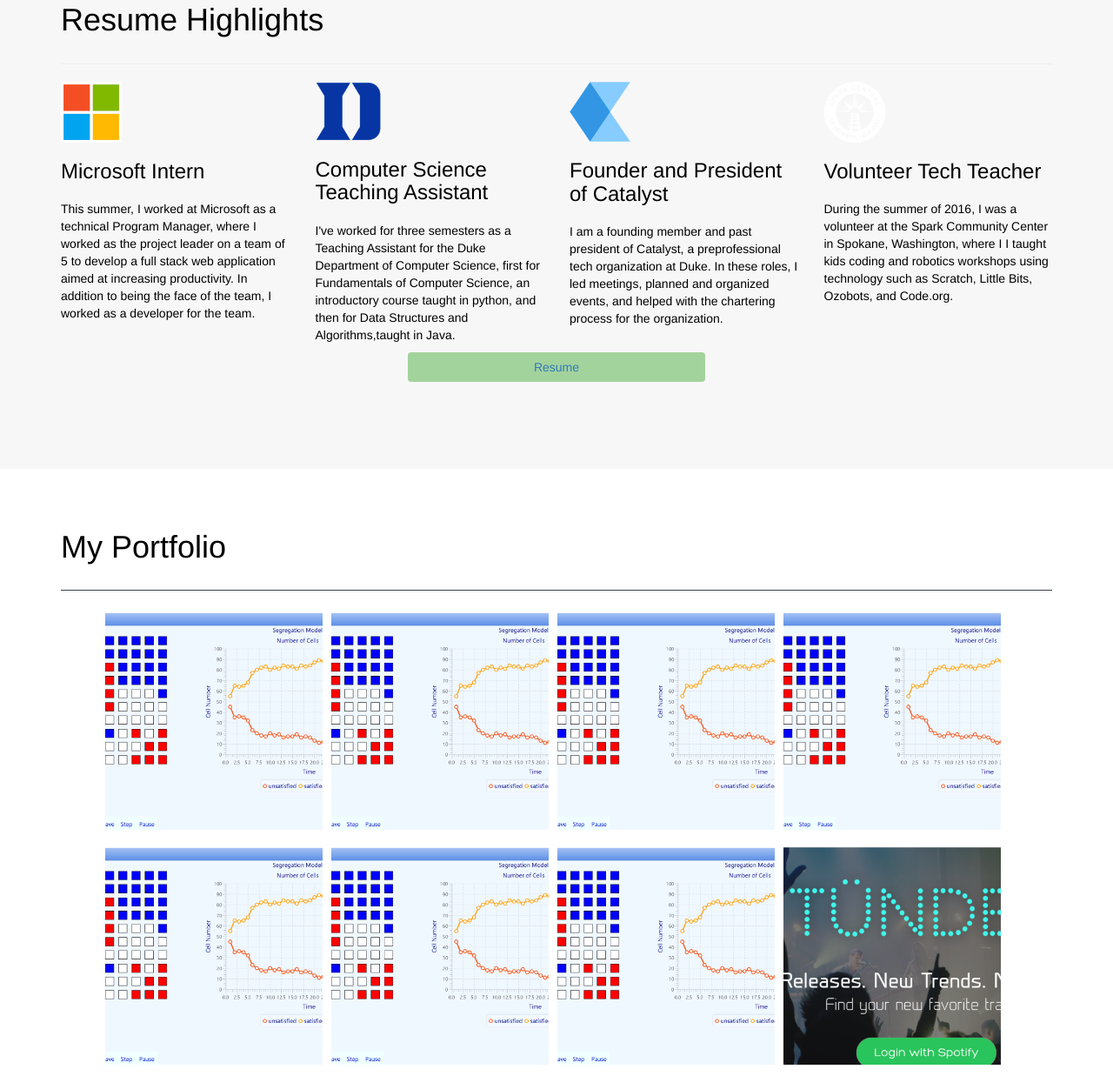
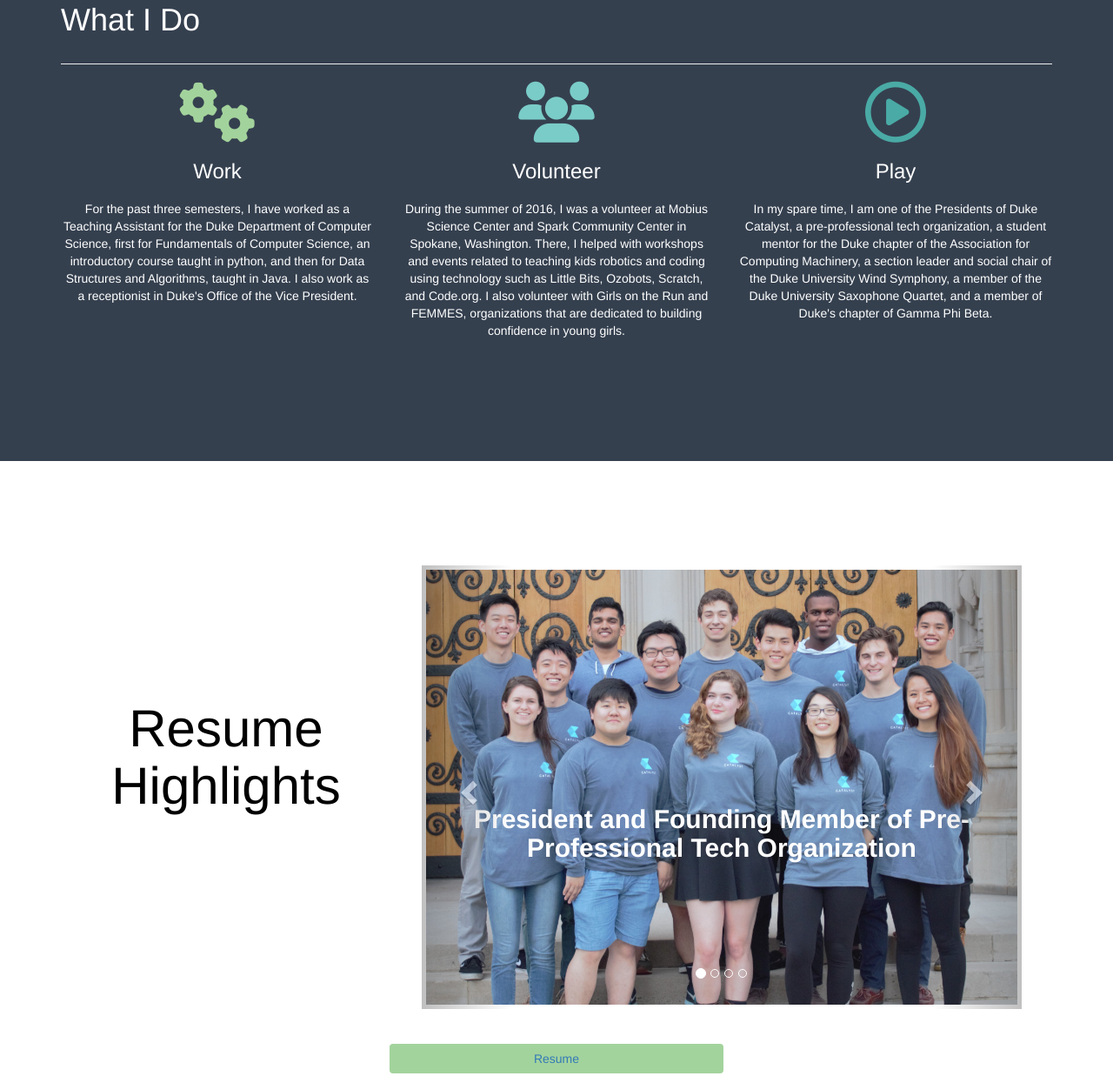
Before and after one commit to lmc64/Personal-Website, a plain HTML site: page webpage.html in a window 1280 px wide. Shown: the part 1498-2735 px from the top of the page at 87% size. Drawn offline with nearby package versions, Linux system fonts and the light colour scheme.

Commit message:
reformatting about section and colors

```diff
--- a/css/main.css
+++ b/css/main.css
@@ -49,6 +49,28 @@ h4 {
     background-color:#E5E5E5;
 }
 
+
+#highlight .item{
+    text-align: center;
+    padding-bottom: 30px;
+}
+
+#highlight .cogs{
+   color:#a3d39c;
+}
+
+#highlight .group{
+    color:#7accc8;
+}
+
+#highlight .play{
+    color:#4aaaa5;
+}
+
+#highlight .button{
+    text-align:  center;
+}
+
 .projects {
     size:100%;
     padding: 0;
@@ -61,13 +83,13 @@ h4 {
     margin: auto;
 }
 .projects li {
+    margin-left:30%;
     margin: 5px;
     margin-bottom: 15px;
     font-size:12pt;
-    display:relative;
     float: left;
-    height:250px;
-    width: 250px;
+    height:300px;
+    width: 350px;
     text-align: center;
     transition: all 0.2s ease-in-out;
 }
@@ -281,6 +303,17 @@ input.btn:hover{
     font-size: 60px;
 }
 
+#resHigh .container {
+    margin-bottom: 0px;
+    padding-bottom: 0px;
+    padding-top: 100px;
+}
+
+.button {
+    margin-top: 20px;
+    margin-bottom: 30px;
+}
+
 .footer{
     color:#222222;
     background-color:#E5E5E5;
--- a/webpage.html
+++ b/webpage.html
@@ -85,108 +85,129 @@
 	</div>
 
 	<!--Highlights-->
-	<div class="gray" id="highlight">
+	<div class="inverse" id="highlight">
 		<div class="container">
-			<h1>Resume Highlights</h1>
+			<h1>What I Do</h1>
 			<hr>
 			<div class="row">
-				<div class="col-sm-3 item">
-					<img src="img/microsoft.png" width="70px">
-					<h3>Microsoft Intern</h3>
-					<p>This summer, I worked at Microsoft as a technical Program Manager, where I worked as the project leader on a team of 5 to
-						develop a full stack web application aimed at increasing productivity. In addition to being the face of the team, I worked
-						as a developer for the team.
-					</p>
+				<div class="col-sm-4 item">
+					<i class="icon cogs fa fa-cogs fa-5x"></i>
+					<h3>Work</h3>
+					<p>For the past three semesters, I have worked as a Teaching Assistant for the Duke Department of Computer Science, first
+						for Fundamentals of Computer Science, an introductory course taught in python, and then for Data Structures and Algorithms,
+						taught in Java. I also work as a receptionist in Duke's Office of the Vice President.</p>
 				</div>
-				<div class="col-sm-3 item">
-					<img src="img/duke_logo_lighter.png" width="80px">
-					<h3>Computer Science Teaching Assistant</h3>
-					<p> I've worked for three semesters as a Teaching Assistant for the Duke Department of Computer Science, first for Fundamentals of Computer Science, an
-						introductory course taught in python, and then for Data Structures and Algorithms,taught in Java. </p>
+				<div class="col-sm-4 item">
+					<i class="icon group fa fa-group fa-5x"></i>
+					<h3>Volunteer</h3>
+					<p>During the summer of 2016, I was a volunteer at Mobius Science Center and Spark Community Center in Spokane, Washington.
+						There, I helped with workshops and events related to teaching kids robotics and coding using technology
+						such as Little Bits, Ozobots, Scratch, and Code.org. I also volunteer with Girls on the Run and FEMMES,
+						organizations that are dedicated to building confidence in young girls.</p>
 				</div>
-				<div class="col-sm-3 item">
-					<img src="img/catalyst_logo.png" width="70px">
-					<h3>Founder and President of Catalyst</h3>
-					<p>I am a founding member and past president of Catalyst, a preprofessional tech organization at Duke. In these roles, I led meetings, planned and organized
-						events, and helped with the chartering process for the organization.
-					</p>
-				</div>
-				<div class="col-sm-3 item">
-					<img src="img/sparkcentral_logo.png" width="70px">
-					<h3>Volunteer Tech Teacher</h3>
-					<p>During the summer of 2016, I was a volunteer at the Spark Community Center in Spokane, Washington, where I
-						I taught kids coding and robotics workshops using technology
-						such as Scratch, Little Bits, Ozobots, and Code.org.
+				<div class="col-sm-4 item">
+					<i class="icon play fa fa-play-circle-o fa-5x"></i>
+					<h3>Play</h3>
+					<p>In my spare time, I am one of the Presidents of Duke Catalyst, a pre-professional tech organization, a student mentor for
+						the Duke chapter of the Association for Computing Machinery, a section leader and social chair of the Duke University Wind Symphony,
+						a member of the Duke University Saxophone Quartet, and a member of Duke's chapter of Gamma Phi Beta.
 					</p>
 				</div>
 			</div>
-			<a href="files/Larissa_Cox_Resume.pdf" download="LarissaCoxResume">
-				<div class="button">
-					<input type="get" action="files/Larissa_Cox_Resume.pdf" class="btn btn-large"  value="Resume">
-				</div>
-			</a>
 		</div>
 	</div>
 
-	<!--Portfolio Test
-	<div class="default" id="portfolio">
-		<div class="container">
-			<h1>My Portfolio</h1>
-			<hr>
-			<div class="projects">
-				<div class="row">
-					<a href="#" data-target="#huffman" data-toggle="modal">
-					<div class="col-sm-3 img-darken" id="huffman-icon">
-						<div class="img-darken-overlay"></div>
-						<b>Huffman Compression Suite</b>
-					</div>
-					</a>
-					<div class="col-sm-3 img-darken">
-						<a href="#autocomplete"  data-target="#autocomplete" data-toggle="modal"><b>Autocomplete Algorithm</b></a>
-					</div>
-					<div class="col-sm-3 img-darken">
-						<a href="#cache"  data-target="#cache" data-toggle="modal"><b>Cache Simulator</b></a>
-					</div>
-					<div class="col-sm-3 img-darken">
-						<a href="#game"  data-target="#game" data-toggle="modal"><b>Strategy Game</b></a>
-					</div>
-					<div class="col-sm-3 img-darken">
-						<a href="#cell-society"  data-target="#cell-society" data-toggle="modal"><b>Cellular Automata Simulator</b></a>
-					</div>
-					<div class="col-sm-3 img-darken">
-						<a href="#slogo"  data-target="#slogo" data-toggle="modal"><b>Simple Logo Turtle Environment</b></a>
-					</div>
-					<div class="col-sm-3 img-darken">
-						<a href="#VOOGASalad"  data-target="#VOOGASalad" data-toggle="modal"><b>Game Authoring Environment</b></a>
-					</div>
-					<div class="col-sm-3 img-darken" id="tunder-icon">
-						<a href="#Tunder"  data-target="#tunder" data-toggle="modal"><b>Tunder Music Discovery App</b></a>
+	<!--Resume Highlights-->
+<div class="default" id="resHigh">
+	<div class="container">
+	<div class="col-md-4">
+		<h1>Resume Highlights</h1>
+	</div>
+	<div class="col-md-8">
+		<div id="myCarousel" class="carousel slide" data-ride="carousel" data-interval="10000">
+
+			<!-- Indicators -->
+			<ol class="carousel-indicators">
+			<li data-target="#myCarousel" data-slide-to="0" class="active"></li>
+			<li data-target="#myCarousel" data-slide-to="1"></li>
+			<li data-target="#myCarousel" data-slide-to="2"></li>
+			<li data-target="#myCarousel" data-slide-to="3"></li>
+			</ol>
+
+			<!-- Wrapper for slides -->
+			<div class="carousel-inner" role="listbox">
+			<div class="item active">
+				<div class="container slide" id="slide1">
+				<div>
+					<h2><b>President and Founding Member of Pre-Professional Tech Organization</b></h2>
+					<p>As one of the Presidents of Catalyst, I plan and facilitate meetings, professional events, and social events and
+						help make important decisions about the direction of the organization.
+					</p>
 					</div>
 				</div>
 			</div>
+
+			<div class="item">
+				<div class="container slide" id="slide2">
+				<div>
+					<h2><b>Teaching Assistant for Duke Department of Computer Science</b></h2>
+					<p>As a Teaching Assistant, I instruct students on understanding concepts, writing programs, and debugging code in Java,
+						teach a weekly recitation section of approximately 25 students, and am responsible for grading student assignments.</p></div>
+				</div>
+			</div>
+
+			<div class="item">
+				<div class="container slide" id="slide3">
+				<div>
+					<h2><b>Section Leader and Social Chair of Duke University Wind Symphony</b></h2>
+					<p>As one of the section leaders, I am responsible for ensuring that the other members of my section learn their music and
+						play their parts correctly and for setting an example of rehearsal etiquette and preparation.
+					<br>
+						As one of the Social Chairs, I plan and facilitate events for the organization and collaborate with social chairs from
+						other organizations to plan inter-organizational events.
+					</p></div>
+				</div>
+			</div>
+
+			<div class="item">
+				<div class="container slide" id="slide4">
+				<div>
+					<h2><b>Volunteer Tech Teacher at Spark Central</b></h2>
+					<p>As a volunteer teacher, I taught children's coding and robotics classes of 20-30 students using Scratch, code.org, and
+						little bits technology</p></div>
+				</div>
+			</div>
+
+			<!-- Left and right controls -->
+			<a class="left carousel-control" href="#myCarousel" role="button" data-slide="prev">
+			<span class="glyphicon glyphicon-chevron-left" aria-hidden="true"></span>
+			</a>
+			<a class="right carousel-control" href="#myCarousel" role="button" data-slide="next">
+			<span class="glyphicon glyphicon-chevron-right" aria-hidden="true"></span>
+			</a>
 		</div>
-	</div>-->
+		</div>
+	</div>
+</div>
+	<div class="button">
+		<a href="files/Larissa_Cox_Resume.pdf" download="LarissaCoxResume">
+			<div class="button">
+				<input type="get" action="files/Larissa_Cox_Resume.pdf" class="btn btn-large"  value="Resume">
+			</div>
+		</a>
+	</div>
+</div>
 
 	<!--Portfolio-->
-	<div class="default" id="portfolio">
+	<div class="default inverse" id="portfolio">
 		<div class="container">
 			<h1>My Portfolio</h1>
 			<hr>
 			<div class="projects">
 				<ul>
-					<a href="#" data-target="#huffman" data-toggle="modal">
-						<li class="project1" id="huffman-icon">
-							<b>Huffman Compression Suite</b>
-						</li>
-					</a>
 					<a href="#autocomplete"  data-target="#autocomplete" data-toggle="modal">
 						<li class="project2" id="huffman-icon">
 							<b>Autocomplete Algorithm</b>
-						</li>
-					</a>
-					<a href="#cache"  data-target="#cache" data-toggle="modal">
-						<li class="project3" id="huffman-icon">
-							<b>Cache Simulator</b>
 						</li>
 					</a>
 					<a href="#game" data-target="#game" data-toggle="modal">
@@ -219,8 +240,9 @@
 		</div>
 	</div>
 
+
 	<!-- Portfolio Items -->
-	<div id="huffman" class="modal face" role="dialog">
+	<div id="huffman" class="modal face inverse" role="dialog">
 		<div class="modal-dialog">
 
 			<div class="modal-content">
@@ -448,84 +470,6 @@
 		</div>
 	</div>
 
-
-<!--Resume Highlights-->
-<div class="default" id="resHigh">
-	<!--<div class="container">-->
-
-	<div class="col-md-4">
-		<h1>Resume Highlights</h1>
-	</div>
-	<div class="col-md-8">
-		<div id="myCarousel" class="carousel slide" data-ride="carousel" data-interval="10000">
-
-			<!-- Indicators -->
-			<ol class="carousel-indicators">
-			<li data-target="#myCarousel" data-slide-to="0" class="active"></li>
-			<li data-target="#myCarousel" data-slide-to="1"></li>
-			<li data-target="#myCarousel" data-slide-to="2"></li>
-			<li data-target="#myCarousel" data-slide-to="3"></li>
-			</ol>
-
-			<!-- Wrapper for slides -->
-			<div class="carousel-inner" role="listbox">
-			<div class="item active">
-				<div class="container slide" id="slide1">
-				<div>
-					<h2><b>President and Founding Member of Pre-Professional Tech Organization</b></h2>
-					<p>As one of the Presidents of Catalyst, I plan and facilitate meetings, professional events, and social events and
-						help make important decisions about the direction of the organization.
-					</p>
-					</div>
-				</div>
-			</div>
-
-			<div class="item">
-				<div class="container slide" id="slide2">
-				<div>
-					<h2><b>Teaching Assistant for Duke Department of Computer Science</b></h2>
-					<p>As a Teaching Assistant, I instruct students on understanding concepts, writing programs, and debugging code in Java,
-						teach a weekly recitation section of approximately 25 students, and am responsible for grading student assignments.</p></div>
-				</div>
-			</div>
-
-			<div class="item">
-				<div class="container slide" id="slide3">
-				<div>
-					<h2><b>Section Leader and Social Chair of Duke University Wind Symphony</b></h2>
-					<p>As one of the section leaders, I am responsible for ensuring that the other members of my section learn their music and
-						play their parts correctly and for setting an example of rehearsal etiquette and preparation.
-					<br>
-						As one of the Social Chairs, I plan and facilitate events for the organization and collaborate with social chairs from
-						other organizations to plan inter-organizational events.
-					</p></div>
-				</div>
-			</div>
-
-			<div class="item">
-				<div class="container slide" id="slide4">
-				<div>
-					<h2><b>Volunteer Tech Teacher at Spark Central</b></h2>
-					<p>As a volunteer teacher, I taught children's coding and robotics classes of 20-30 students using Scratch, code.org, and
-						little bits technology</p></div>
-				</div>
-			</div>
-
-			<!-- Left and right controls -->
-			<a class="left carousel-control" href="#myCarousel" role="button" data-slide="prev">
-			<span class="glyphicon glyphicon-chevron-left" aria-hidden="true"></span>
-			</a>
-			<a class="right carousel-control" href="#myCarousel" role="button" data-slide="next">
-			<span class="glyphicon glyphicon-chevron-right" aria-hidden="true"></span>
-			</a>
-		</div>
-		</div>
-	</div>
-	</div>
-
-
-
-
 	<!--Contact-->
 
 	<div class="default" id="contact">
```
